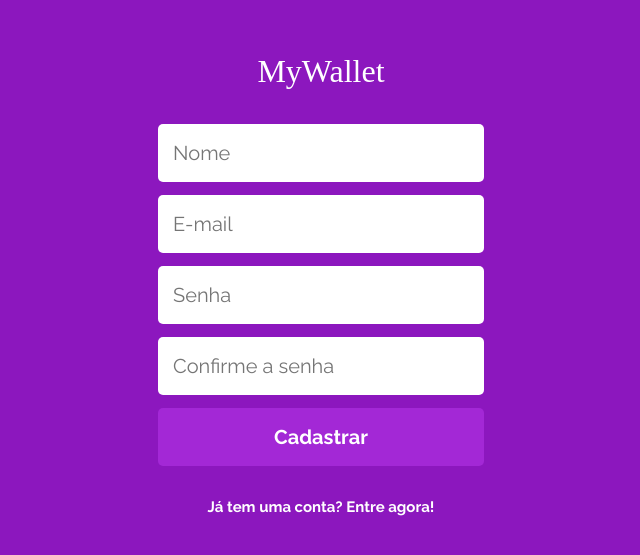
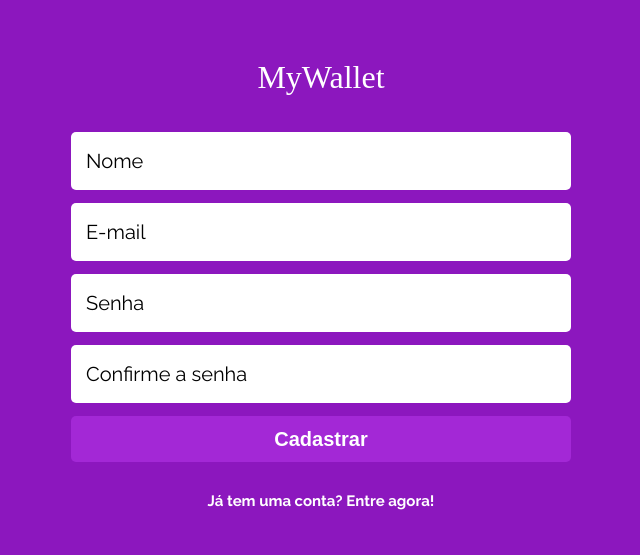
Before and after one commit to GabrielaTiago/MyWallet-front, a React (Create React App) app: page /sign-up in a window 1280 px wide. Shown: the part 119-674 px from the top of the page, without its empty margins (319-959 px from the left). Built offline with nearby package versions, Linux system fonts and the light colour scheme; no server answers; a web font is replaced by a local one.

Commit message:
Feate: Implements the layout wrappers

```diff
--- a/src/pages/Expense/Expense.jsx
+++ b/src/pages/Expense/Expense.jsx
@@ -1,7 +1,8 @@
 import { useState } from "react";
 import { useNavigate } from "react-router-dom";
-import styled from "styled-components";
 import { useUserContext } from "../../shared/contexts";
+import { Button, PageTitle } from "../../shared/components";
+import { FormWrapper, TransactionsWrapper } from "../../shared/layout";
 import { createTransaction } from "../../shared/services";
 
 export function Expense() {
@@ -28,8 +29,9 @@ export function Expense() {
   }
 
   return (
-    <Container>
-      <h2>Nova saída</h2>
+    <TransactionsWrapper>
+      <PageTitle>Nova saída</PageTitle>
+      <FormWrapper>
         <form onSubmit={handleSubmit}>
           <input
             type="text"
@@ -45,53 +47,9 @@ export function Expense() {
             onChange={(e) => setDescription(e.target.value)}
             required
           />
-        <button type="submit">Salvar Saída</button>
+          <Button type="submit" disabled={false} text="Salvar saída" />
         </form>
-    </Container>
+      </FormWrapper>
+    </TransactionsWrapper>
   );
 }
-
-const Container = styled.div`
-  width: 100%;
-  height: 100%;
-  padding: 0 25px;
-  font-family: "Raleway";
-
-  h2 {
-    height: 96px;
-    font-weight: 700;
-    font-size: 26px;
-    line-height: 31px;
-    color: #ffffff;
-    display: flex;
-    align-items: center;
-  }
-
-  form {
-    width: 100%;
-    display: flex;
-    flex-direction: column;
-    gap: 13px;
-  }
-
-  input {
-    height: 58px;
-    background-color: #ffffff;
-    color: #000000;
-    font-size: 20px;
-    line-height: 23px;
-    border-radius: 5px;
-    border: none;
-    padding-left: 15px;
-  }
-  button {
-    height: 46px;
-    background-color: #a328d6;
-    color: #ffffff;
-    font-weight: 700;
-    font-size: 20px;
-    line-height: 23px;
-    border-radius: 5px;
-    border: none;
-  }
-`;
--- a/src/pages/Income/Income.jsx
+++ b/src/pages/Income/Income.jsx
@@ -1,7 +1,8 @@
 import { useState } from "react";
 import { useNavigate } from "react-router-dom";
-import styled from "styled-components";
+import { Button, PageTitle } from "../../shared/components";
 import { useUserContext } from "../../shared/contexts";
+import { FormWrapper, TransactionsWrapper } from "../../shared/layout";
 import { createTransaction } from "../../shared/services";
 
 export function Income() {
@@ -28,8 +29,9 @@ export function Income() {
   }
 
   return (
-    <Container>
-      <h2>Nova entrada</h2>
+    <TransactionsWrapper>
+      <PageTitle>Nova entrada</PageTitle>
+      <FormWrapper>
         <form onSubmit={handleSubmit}>
           <input
             type="text"
@@ -45,53 +47,9 @@ export function Income() {
             onChange={(e) => setDescription(e.target.value)}
             required
           />
-        <button type="submit">Salvar Entrada</button>
+          <Button type="submit" disabled={false} text="Salvar Entrada" />
         </form>
-    </Container>
+      </FormWrapper>
+    </TransactionsWrapper>
   );
 }
-
-const Container = styled.div`
-  width: 100%;
-  height: 100%;
-  padding: 0 25px;
-  font-family: "Raleway";
-
-  h2 {
-    height: 96px;
-    font-weight: 700;
-    font-size: 26px;
-    line-height: 31px;
-    color: #ffffff;
-    display: flex;
-    align-items: center;
-  }
-
-  form {
-    width: 100%;
-    display: flex;
-    flex-direction: column;
-    gap: 13px;
-  }
-
-  input {
-    height: 58px;
-    background-color: #ffffff;
-    color: #000000;
-    font-size: 20px;
-    line-height: 23px;
-    border-radius: 5px;
-    border: none;
-    padding-left: 15px;
-  }
-  button {
-    height: 46px;
-    background-color: #a328d6;
-    color: #ffffff;
-    font-weight: 700;
-    font-size: 20px;
-    line-height: 23px;
-    border-radius: 5px;
-    border: none;
-  }
-`;
--- a/src/pages/SignIn/SignIn.jsx
+++ b/src/pages/SignIn/SignIn.jsx
@@ -1,8 +1,8 @@
 import { useState } from "react";
-import { Link, useNavigate } from "react-router-dom";
-import styled from "styled-components";
+import { useNavigate } from "react-router-dom";
 import { useUserContext } from "../../shared/contexts";
-import { Title } from "../../shared/components";
+import { Button, GoTo, Title } from "../../shared/components";
+import { AuthWrapper, FormWrapper } from "../../shared/layout";
 import { signIn } from "../../shared/services";
 
 export function SignIn() {
@@ -19,7 +19,6 @@ export function SignIn() {
   async function signInUser() {
     try {
       const response = await signIn({ email, password });
-      console.log(response);
       setUser(response);
       navigate("/wallet");
     } catch (err) {
@@ -28,8 +27,10 @@ export function SignIn() {
   }
 
   return (
-    <Container>
+    <AuthWrapper>
       <Title />
+
+      <FormWrapper>
         <form onSubmit={handleSignIn}>
           <input
             type="email"
@@ -45,61 +46,11 @@ export function SignIn() {
             onChange={(e) => setPassword(e.target.value)}
             required
           />
-        <button type="submit">Entrar</button>
+          <Button type="submit" disabled={false} text="Entrar" />
         </form>
-      <Link to="/sign-up">
-        <p>Primeira vez? Cadastre-se!</p>
-      </Link>
-    </Container>
+      </FormWrapper>
+
+      <GoTo to="/sign-up" text="Primeira vez? Cadastre-se!" />
+    </AuthWrapper>
   );
 }
-
-const Container = styled.div`
-  width: 100%;
-  height: 100vh;
-  display: flex;
-  flex-direction: column;
-  justify-content: center;
-  align-items: center;
-
-  form {
-    width: 326px;
-    height: auto;
-    display: flex;
-    flex-direction: column;
-    gap: 13px;
-    margin: 24px auto 36px;
-  }
-
-  input,
-  button {
-    width: 100%;
-    height: 58px;
-    border-radius: 5px;
-    font-family: "Raleway";
-    font-weight: 400;
-    font-size: 20px;
-    line-height: 23px;
-    border: none;
-  }
-
-  input {
-    background-color: #ffffff;
-    color: #000000;
-    padding-left: 15px;
-  }
-
-  button {
-    color: #ffffff;
-    background-color: #a328d6;
-    font-weight: 700;
-  }
-
-  p {
-    color: #ffffff;
-    font-family: "Raleway";
-    font-weight: 700;
-    font-size: 15px;
-    line-height: 18px;
-  }
-`;
--- a/src/pages/SignUp/SignUp.jsx
+++ b/src/pages/SignUp/SignUp.jsx
@@ -1,8 +1,7 @@
-import axios from "axios";
 import { useState } from "react";
-import { Link, useNavigate } from "react-router-dom";
-import styled from "styled-components";
-import { Title } from "../../shared/components";
+import { useNavigate } from "react-router-dom";
+import { Button, GoTo, Title } from "../../shared/components";
+import { AuthWrapper, FormWrapper } from "../../shared/layout";
 import { signUp } from "../../shared/services";
 
 export function SignUp() {
@@ -27,8 +26,9 @@ export function SignUp() {
   }
 
   return (
-    <Container>
+    <AuthWrapper>
       <Title />
+      <FormWrapper>
         <form onSubmit={handleSignUp}>
           <input
             type="text"
@@ -58,61 +58,10 @@ export function SignUp() {
             onChange={(e) => setConfirmPassword(e.target.value)}
             required
           />
-        <button type="submit">Cadastrar</button>
+          <Button type="submit" disabled={false} text="Cadastrar" />
         </form>
-      <Link to="/">
-        <p>Já tem uma conta? Entre agora!</p>
-      </Link>
-    </Container>
+      </FormWrapper>
+      <GoTo to="/" text="Já tem uma conta? Entre agora!" />
+    </AuthWrapper>
   );
 }
-
-const Container = styled.div`
-  width: 100%;
-  height: 100vh;
-  display: flex;
-  flex-direction: column;
-  justify-content: center;
-  align-items: center;
-
-  form {
-    width: 326px;
-    height: auto;
-    display: flex;
-    flex-direction: column;
-    gap: 13px;
-    margin: 28px auto 32px;
-  }
-
-  input,
-  button {
-    width: 100%;
-    height: 58px;
-    border-radius: 5px;
-    font-family: "Raleway";
-    font-weight: 400;
-    font-size: 20px;
-    line-height: 23px;
-    border: none;
-  }
-
-  input {
-    background-color: #ffffff;
-    color: #000000;
-    padding-left: 15px;
-  }
-
-  button {
-    color: #ffffff;
-    background-color: #a328d6;
-    font-weight: 700;
-  }
-
-  p {
-    color: #ffffff;
-    font-family: "Raleway";
-    font-weight: 700;
-    font-size: 15px;
-    line-height: 18px;
-  }
-`;
--- a/src/pages/Wallet/Wallet.jsx
+++ b/src/pages/Wallet/Wallet.jsx
@@ -1,13 +1,13 @@
 import { useCallback, useEffect, useState } from "react";
 import { useNavigate } from "react-router-dom";
-import styled from "styled-components";
 import { useUserContext } from "../../shared/contexts";
 import { AllTransactions, Header } from "../../shared/components";
+import { WalletWrapper } from "../../shared/layout";
 import { getTransactions } from "../../shared/services";
 
 export function Wallet() {
   const [listOfTransactions, setListOfTransactions] = useState([]);
-  const [balanceValue, setBalanceValue] = useState({});
+  const [balanceValue, setBalanceValue] = useState(0);
   const { user } = useUserContext();
   const navigate = useNavigate();
 
@@ -15,8 +15,8 @@ export function Wallet() {
     try {
       const { balance, transactions } = await getTransactions(user.token);
 
-      setListOfTransactions([transactions]);
-      setBalanceValue({ balance });
+      setListOfTransactions([...transactions]);
+      setBalanceValue(balance);
     } catch (err) {
       alert(`${err.data}`);
     }
@@ -27,15 +27,12 @@ export function Wallet() {
   }, [fetchTransactions]);
 
   return (
-    <Container>
+    <WalletWrapper>
       <Header />
-      <Main>
-        {listOfTransactions !== 0 ? (
-          <AllTransactions />
-        ) : (
-          <p>Não há registros de entrada ou saída</p>
-        )}
-      </Main>
+      <AllTransactions
+        transactions={listOfTransactions}
+        balance={balanceValue}
+      />
       <footer>
         <button onClick={() => navigate("/income")}>
           <ion-icon name="add-circle-outline"></ion-icon>
@@ -46,78 +43,6 @@ export function Wallet() {
           <h5>Nova saída</h5>
         </button>
       </footer>
-    </Container>
+    </WalletWrapper>
   );
 }
-
-const Container = styled.div`
-  width: 100%;
-  height: 100%;
-  padding: 0 25px;
-  display: flex;
-  flex-direction: column;
-  justify-content: center;
-  align-items: center;
-  overflow: hidden;
-  font-family: "Raleway";
-  font-weight: 400;
-
-  footer {
-    width: 100%;
-    height: 143px;
-    padding: 0 25px;
-    bottom: 0;
-    position: fixed;
-    display: flex;
-    align-items: center;
-    justify-content: space-between;
-  }
-
-  button {
-    min-width: 155px;
-    height: 114px;
-    background-color: #a328d6;
-    color: #ffffff;
-    border-radius: 5px;
-    border: none;
-    display: flex;
-    flex-direction: column;
-    justify-content: space-between;
-    padding: 15px;
-  }
-
-  ion-icon {
-    width: 22px;
-    height: 22px;
-  }
-
-  h5 {
-    width: 44px;
-    height: 40px;
-    font-weight: 700;
-    font-size: 17px;
-    line-height: 20px;
-  }
-`;
-
-const Main = styled.main`
-  width: 96%;
-  background-color: #ffffff;
-  border-radius: 5px;
-  display: flex;
-  align-items: center;
-  justify-content: center;
-  position: fixed;
-  top: 78px;
-  bottom: 143px;
-  box-sizing: border-box;
-
-  p {
-    min-width: 180px;
-    padding: 15px;
-    font-size: 20px;
-    line-height: 23px;
-    text-align: center;
-    color: #868686;
-  }
-`;
```
Lines whose indentation alone changed are shown as unchanged.
